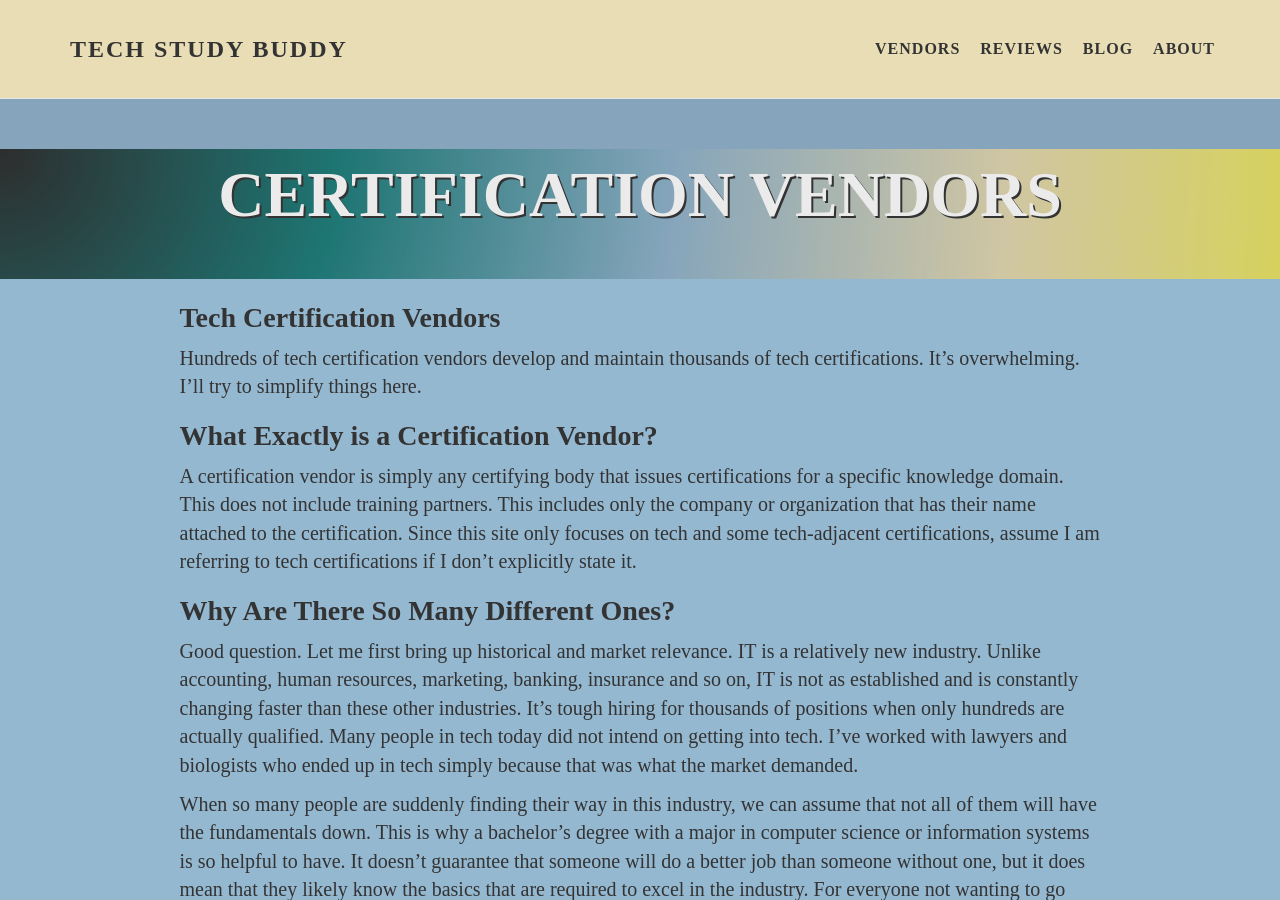
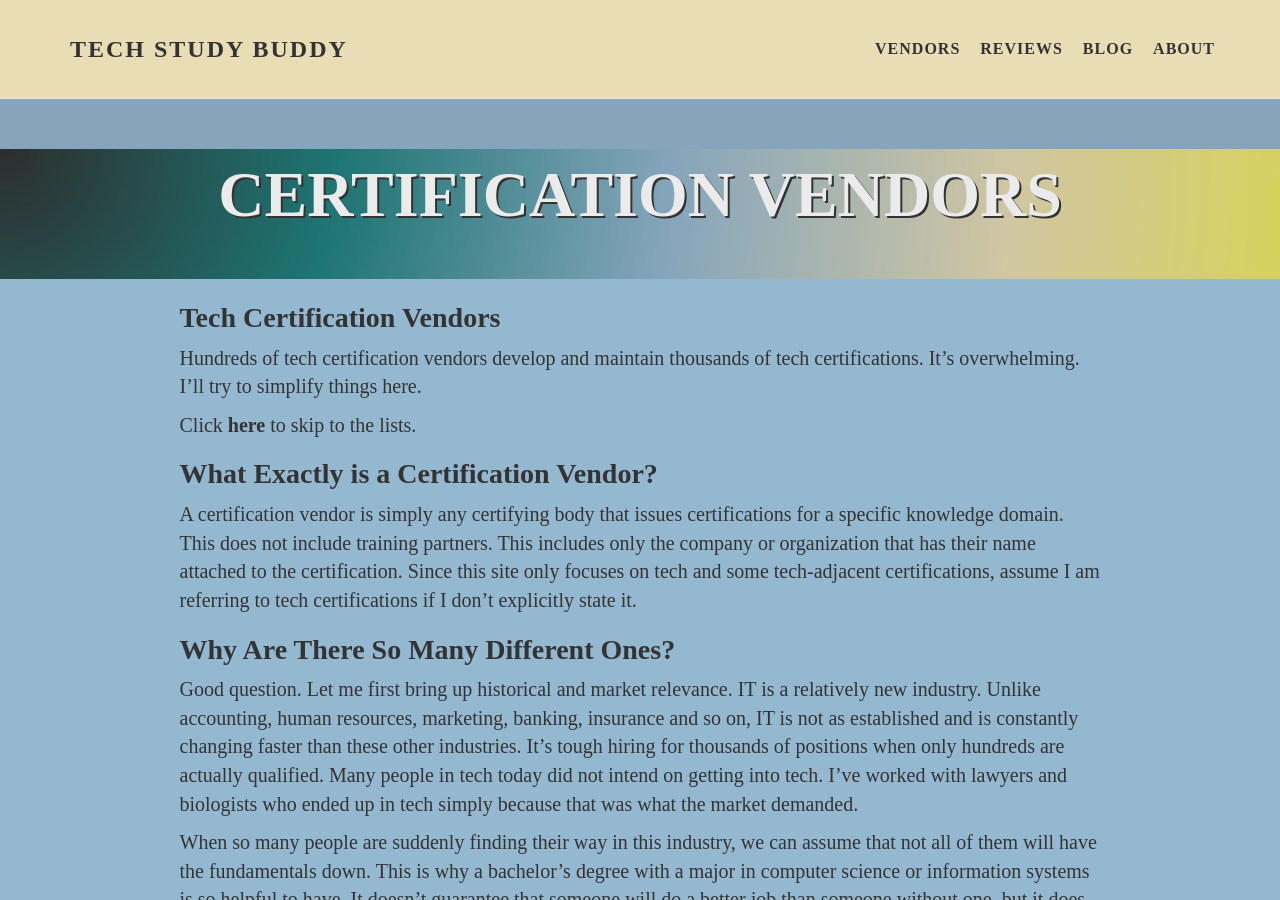
Before and after one commit to andrewwilson5454/techstudybuddy, a Jekyll site: the page built from posts/vendors.md, in a window 1280 px wide and 900 px high. Built offline with Jekyll 4.4.1, drawn with Linux system fonts in a browser that asks for light colours; nearby versions of some CDN libraries; some web fonts are replaced.

Commit message:
Update vendors.md

```diff
--- a/posts/vendors.md
+++ b/posts/vendors.md
@@ -5,6 +5,8 @@ permalink: /posts/vendors/
 ---
 ### Tech Certification Vendors
 Hundreds of tech certification vendors develop and maintain thousands of tech certifications. It's overwhelming. I'll try to simplify things here.
+
+Click [**here**](#lists) to skip to the lists.
 
 ### What Exactly is a Certification Vendor?
 A certification vendor is simply any certifying body that issues certifications for a specific knowledge domain. This does not include training partners. This includes only the company or organization that has their name attached to the certification. Since this site only focuses on tech and some tech-adjacent certifications, assume I am referring to tech certifications if I don't explicitly state it.
@@ -31,3 +33,4 @@ So we have a lot of individual tech companies developing certifications for thei
 That is the point of this site: highlighting the tech certification vendors that I believe offer the best value while also documenting the rest in case some of us are interested in them as well.
 
 ---
+{: #lists}
```
